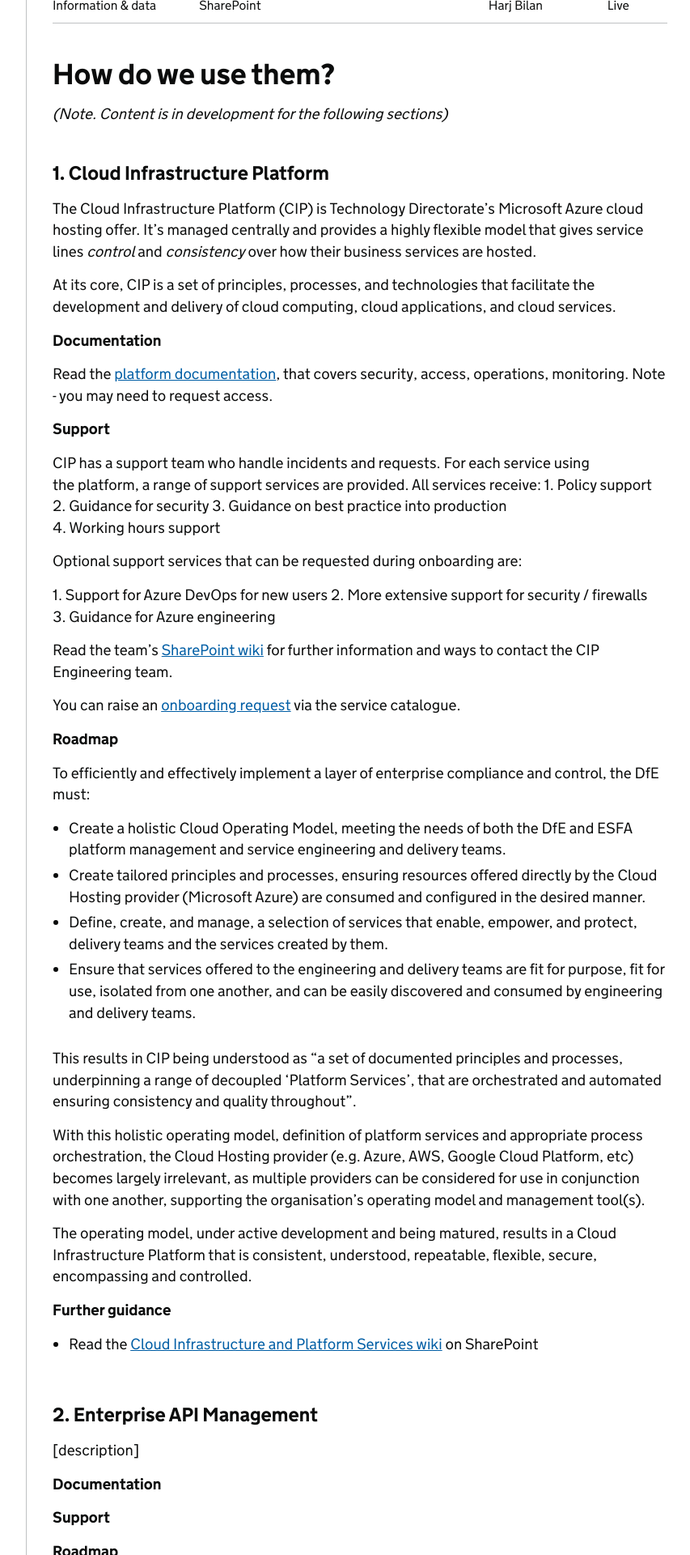
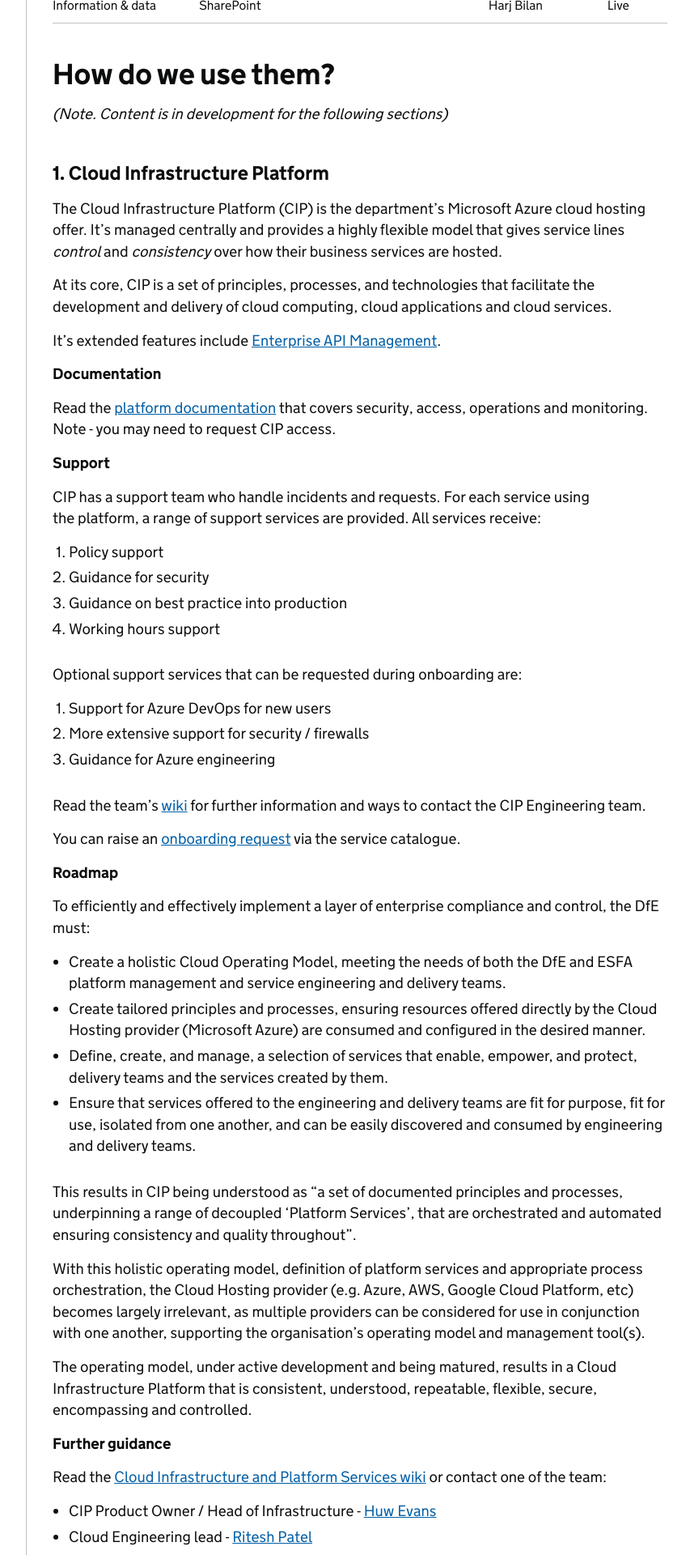
Before and after one commit to DFE-Digital/architecture, a Jekyll site: the page built from common-components/index.md, in a window 1280 px wide. Shown: the part 2216-4136 px from the top of the page at 81% size, without its empty margins (298-1151 px from the left). Built offline with Jekyll 4.4.1, drawn with Linux system fonts in a browser that asks for light colours; our own code applies the rules of GitHub Pages for plain Markdown files; some of the changed text lies outside the part shown.

Commit message:
Updated CIP content

```diff
--- a/common-components/index.md
+++ b/common-components/index.md
@@ -66,29 +66,31 @@ _(Note. Content is in development for the following sections)_
 <a name="cip"></a>
 ### 1. Cloud Infrastructure Platform
 
-The Cloud Infrastructure Platform (CIP) is Technology Directorate’s Microsoft Azure cloud hosting offer. It’s managed centrally and provides a highly flexible model that gives service lines _control_ and _consistency_ over how their business services are hosted.
+The Cloud Infrastructure Platform (CIP) is the department's Microsoft Azure cloud hosting offer. It’s managed centrally and provides a highly flexible model that gives service lines _control_ and _consistency_ over how their business services are hosted.
 
-At its core, CIP is a set of principles, processes, and technologies that facilitate the development and delivery of cloud computing, cloud applications, and cloud services.
+At its core, CIP is a set of principles, processes, and technologies that facilitate the development and delivery of cloud computing, cloud applications and cloud services.
+
+It's extended features include [Enterprise API Management](#eapim).
 
 __Documentation__
 
-Read the [platform documentation](https://docs.platform.education.gov.uk/help/intro.html), that covers security, access, operations, monitoring. Note - you may need to request access.
+Read the [platform documentation](https://docs.platform.education.gov.uk/help/intro.html) that covers security, access, operations and monitoring. Note - you may need to request CIP access.
 
 __Support__
 
 CIP has a support team who handle incidents and requests. For each service using the platform, a range of support services are provided. All services receive:
-1. Policy support
-2. Guidance for security
-3. Guidance on best practice into production
-4. Working hours support
+1. Policy support
+2. Guidance for security
+3. Guidance on best practice into production
+4. Working hours support
 
 Optional support services that can be requested during onboarding are:
 
-1. Support for Azure DevOps for new users
-2. More extensive support for security / firewalls
-3. Guidance for Azure engineering
+1. Support for Azure DevOps for new users
+2. More extensive support for security / firewalls
+3. Guidance for Azure engineering
 
-Read the team's [SharePoint wiki](https://educationgovuk.sharepoint.com/sites/ciog/groupdelivery/Home.aspx) for further information and ways to contact the CIP Engineering team.
+Read the team's [wiki](https://educationgovuk.sharepoint.com/sites/ciog/groupdelivery/Home.aspx) for further information and ways to contact the CIP Engineering team.
 
 You can raise an [onboarding request](https://dfe.service-now.com/serviceportal?id=sc_cat_item&sys_id=51b0b9c5db1ff7809402e1aa4b96197d&sysparm_category=19d07bc3dbff17003b929334ca9619bd) via the service catalogue.
 
@@ -108,7 +110,12 @@ The operating model, under active development and being matured, results in a Cl
 
 __Further guidance__
 
-- Read the [Cloud Infrastructure and Platform Services wiki](https://educationgovuk.sharepoint.com/sites/ciog/groupdelivery/Home.aspx) on SharePoint
+Read the [Cloud Infrastructure and Platform Services wiki](https://educationgovuk.sharepoint.com/sites/ciog/groupdelivery/Home.aspx) or contact one of the team:
+- CIP Product Owner / Head of Infrastructure - [Huw Evans](https://eur.delve.office.com/?u=9d286650-5ffc-4c99-bada-31bcb22cbc10&v=work)
+- Cloud Engineering lead - [Ritesh Patel](https://eur.delve.office.com/?u=f090a9e5-0260-483c-97e2-8b51439ccc92&v=work)
+- Head of DevOps - [Jeffery Odiase](https://eur.delve.office.com/?u=a206fb4f-4f84-4717-b250-16d2577faeaf&v=work)
+- Platform support lead - [Paul Cripwell](https://eur.delve.office.com/?u=11bcb046-7de9-4dd9-858d-7997129df02d&v=work)
+
 
 
 <a name="eapim"></a>
```
